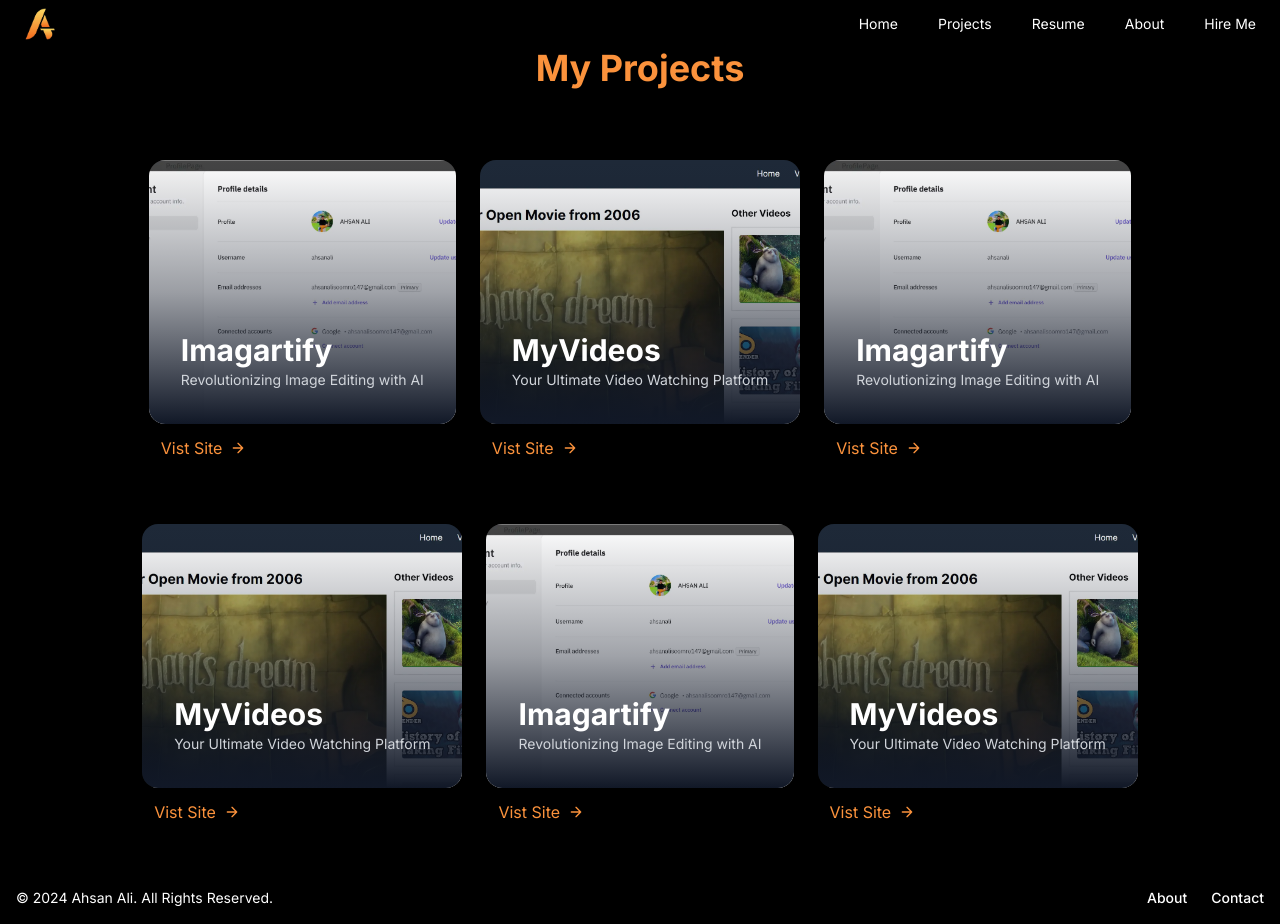
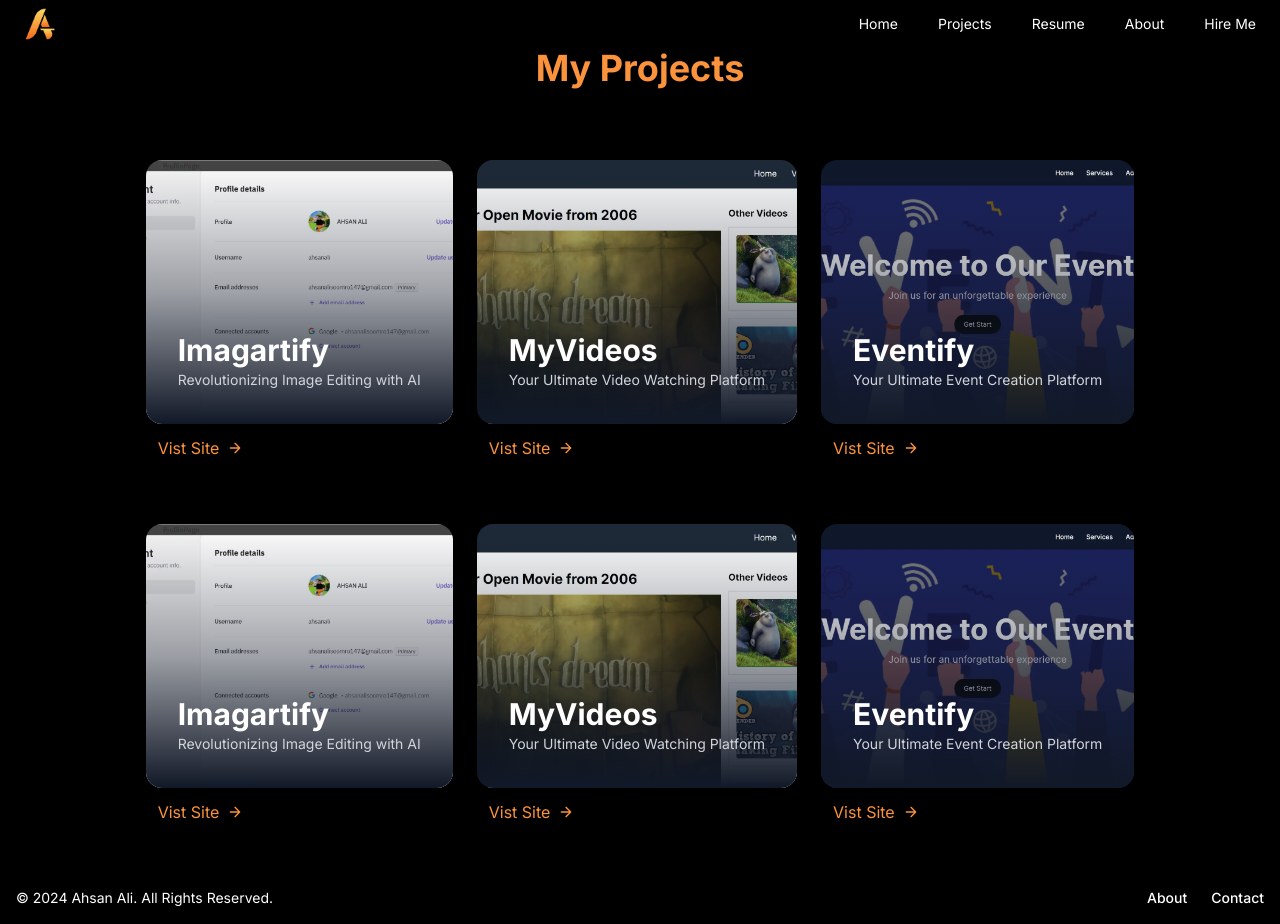
Before and after one commit to AhsanAli-Soomro/portfolio-web, a Next.js app: page /Projects in a window 1280 px wide. Built offline with nearby package versions, Linux system fonts and the light colour scheme.

Commit message:
add new project

```diff
--- a/src/app/components/Projects.jsx
+++ b/src/app/components/Projects.jsx
@@ -7,6 +7,7 @@
     const [selectedProject, setSelectedProject] = useState(null);
 
     const projects = [
+
 
         {
             title: 'Imagartify',
@@ -24,7 +25,7 @@
         },
         {
             title: 'MyVideos',
-            heading:"Your Ultimate Video Watching Platform",
+            heading: "Your Ultimate Video Watching Platform",
             description: 'Welcome to MyVideos, the premier destination for all your video watching needs. MyVideos is a cutting-edge platform designed to offer an immersive and seamless video streaming experience. Whether you\'re a fan of movies, documentaries, tutorials, or user-generated content, MyVideos has something for everyone.',
             image: '/myvideosweb.webp',
             imageapp: '/myvideosapp.webp',
@@ -39,6 +40,21 @@
             link: 'https://my-videos-nine.vercel.app/'
         },
         {
+            "title": "Eventify",
+            "heading": "Your Ultimate Event Creation Platform",
+            "description": "Welcome to Eventify, the premier destination for all your event creation needs. Eventify is a cutting-edge platform designed to offer an immersive and seamless event planning experience. Whether you're organizing corporate events, social gatherings, conferences, or personal celebrations, Eventify has everything you need to make your event a success.",
+            "image": "/eventweb.webp",
+            "imageapp": "/eventapp.webp",
+            "features": [
+                "Comprehensive Event Management: Access a robust suite of tools to plan, organize, and manage events of any size and type.",
+                "User-Friendly Interface: Enjoy a sleek, intuitive interface that makes event creation and management effortless.",
+                "Personalized Templates: Discover a range of customizable templates tailored to various event types, helping you create stunning event pages with ease.",
+                "Real-Time Collaboration: Work with your team in real-time, ensuring seamless communication and coordination throughout the event planning process.",
+                "Attendee Engagement: Enhance attendee experience with interactive features such as RSVPs, live polls, and social media integration.",
+                "Cross-Device Compatibility: Plan and manage your events anytime, anywhere, on any device, from your smartphone to your desktop."
+            ],
+            link: "https://eventify-gold.vercel.app",
+        }, {
             title: 'Imagartify',
             heading: 'Revolutionizing Image Editing with AI',
             description: 'Imagartify is an innovative online platform dedicated to transforming the way you edit images. Leveraging the power of advanced artificial intelligence, Imagartify offers a suite of cutting-edge tools designed to simplify and enhance your photo editing experience.',
@@ -54,7 +70,7 @@
         },
         {
             title: 'MyVideos',
-            heading:"Your Ultimate Video Watching Platform",
+            heading: "Your Ultimate Video Watching Platform",
             description: 'Welcome to MyVideos, the premier destination for all your video watching needs. MyVideos is a cutting-edge platform designed to offer an immersive and seamless video streaming experience. Whether you\'re a fan of movies, documentaries, tutorials, or user-generated content, MyVideos has something for everyone.',
             image: '/myvideosweb.webp',
             imageapp: '/myvideosapp.webp',
@@ -69,35 +85,22 @@
             link: 'https://my-videos-nine.vercel.app/'
         },
         {
-            title: 'Imagartify',
-            heading: 'Revolutionizing Image Editing with AI',
-            description: 'Imagartify is an innovative online platform dedicated to transforming the way you edit images. Leveraging the power of advanced artificial intelligence, Imagartify offers a suite of cutting-edge tools designed to simplify and enhance your photo editing experience.',
-            image: '/imagartifyweb.webp',
-            imageapp: '/imagartifyapp.webp',
-            features: [
-                'Background Removal: Instantly remove backgrounds from your images with precision. Our AI ensures clean and accurate cutouts, perfect for creating transparent backgrounds or isolating subjects.',
-                'Restore Background: Effortlessly restore backgrounds that may have been previously removed or altered. Our intelligent algorithms seamlessly blend the restored background with the existing image.',
-                'Expand Background: Need more space in your images? Imagartify allows you to expand the background naturally, maintaining the aesthetic integrity of your photos.',
-                'Additional Tools: Explore a variety of other AI-powered tools designed to enhance, retouch, and perfect your images with ease.',
+            "title": "Eventify",
+            "heading": "Your Ultimate Event Creation Platform",
+            "description": "Welcome to Eventify, the premier destination for all your event creation needs. Eventify is a cutting-edge platform designed to offer an immersive and seamless event planning experience. Whether you're organizing corporate events, social gatherings, conferences, or personal celebrations, Eventify has everything you need to make your event a success.",
+            "image": "/eventweb.webp",
+            "imageapp": "/eventapp.webp",
+            "features": [
+                "Comprehensive Event Management: Access a robust suite of tools to plan, organize, and manage events of any size and type.",
+                "User-Friendly Interface: Enjoy a sleek, intuitive interface that makes event creation and management effortless.",
+                "Personalized Templates: Discover a range of customizable templates tailored to various event types, helping you create stunning event pages with ease.",
+                "Real-Time Collaboration: Work with your team in real-time, ensuring seamless communication and coordination throughout the event planning process.",
+                "Attendee Engagement: Enhance attendee experience with interactive features such as RSVPs, live polls, and social media integration.",
+                "Cross-Device Compatibility: Plan and manage your events anytime, anywhere, on any device, from your smartphone to your desktop."
             ],
-            link: 'https://imageartify.vercel.app/'
-        },
-        {
-            title: 'MyVideos',
-            heading:"Your Ultimate Video Watching Platform",
-            description: 'Welcome to MyVideos, the premier destination for all your video watching needs. MyVideos is a cutting-edge platform designed to offer an immersive and seamless video streaming experience. Whether you\'re a fan of movies, documentaries, tutorials, or user-generated content, MyVideos has something for everyone.',
-            image: '/myvideosweb.webp',
-            imageapp: '/myvideosapp.webp',
-            features: [
-                'Vast Library: Access an extensive collection of videos spanning various genres, including entertainment, education, lifestyle, and more.',
-                'User-Friendly Interface: Enjoy a sleek, intuitive interface that makes browsing and watching videos effortless.',
-                'Personalized Recommendations: Discover new content tailored to your interests with our smart recommendation engine.',
-                'High-Quality Streaming: Experience videos in high definition with minimal buffering, ensuring a smooth viewing experience.',
-                'Community Engagement: Connect with other viewers through comments, likes, and shares, fostering a vibrant community of video enthusiasts.',
-                'Cross-Device Compatibility: Watch your favorite videos anytime, anywhere, on any device, from your smartphone to your smart TV.'
-            ],
-            link: 'https://my-videos-nine.vercel.app/'
-        },
+            link: "https://eventify-gold.vercel.app",
+        }
+
 
     ];
 
```
Also changed, not shown: 1 other file (tests, documents, lock files or other folders).
